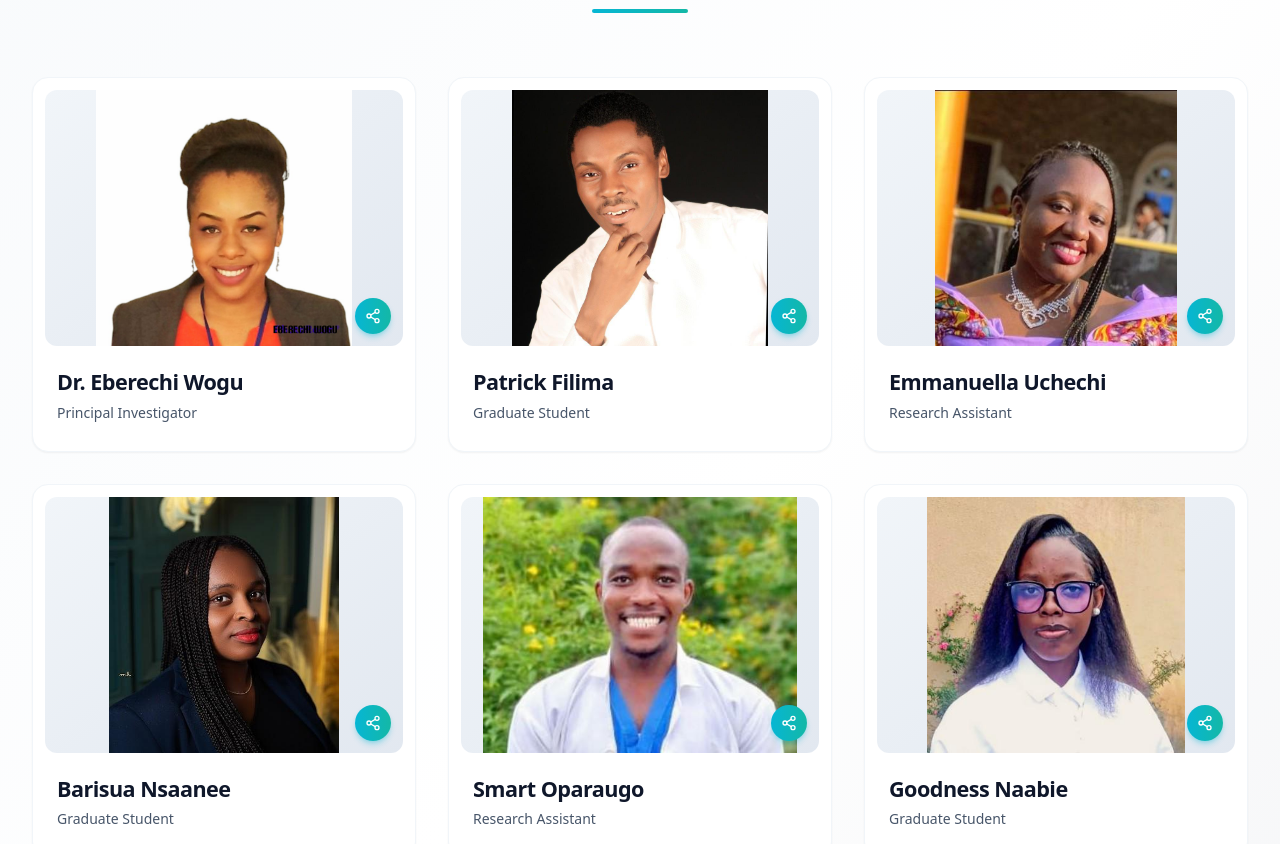
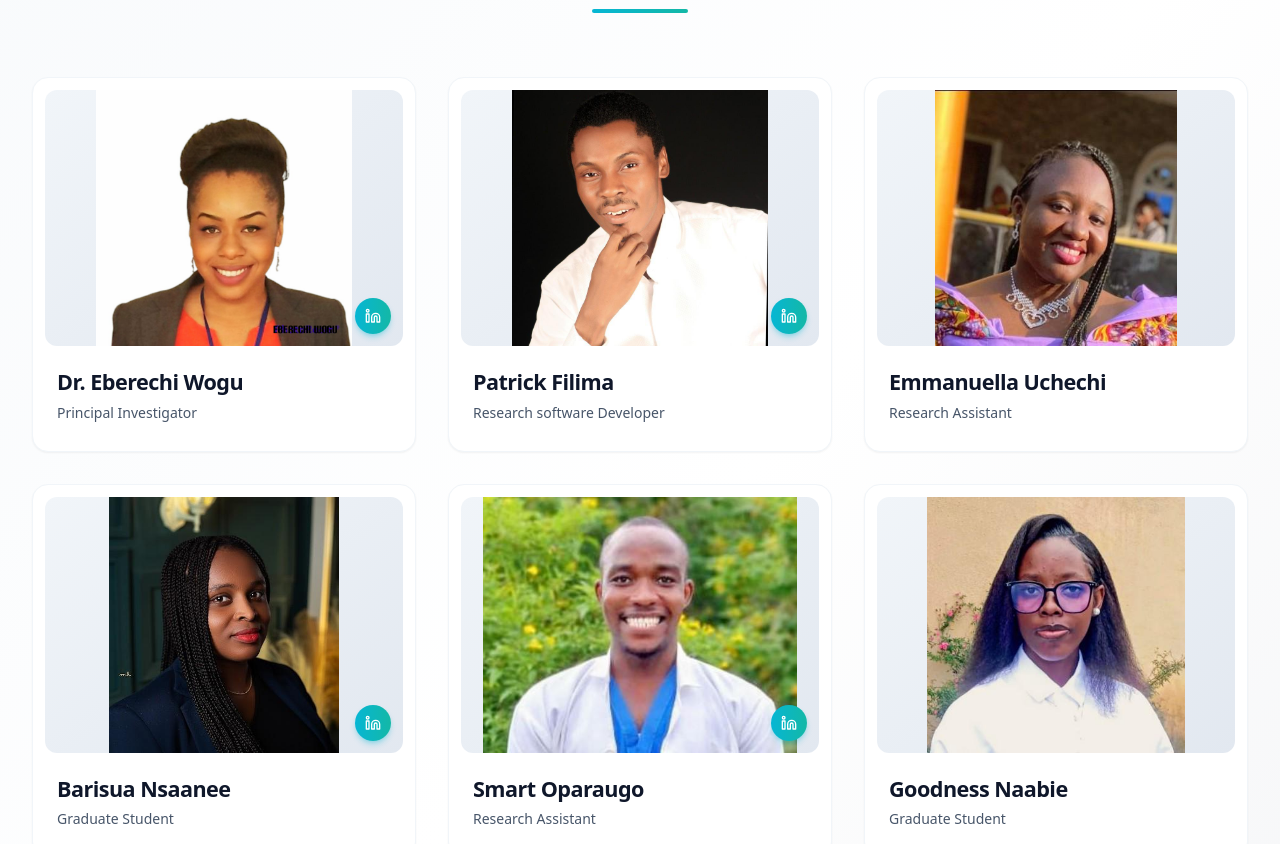
Before and after one commit to filimapatrick/And_lab, a React (Vite) app: page /about in a window 1280 px wide. Shown: the part 4293-5137 px from the top of the page. Built offline with nearby package versions, Linux system fonts and the light colour scheme.

Commit message:
added the linkedIn links

```diff
--- a/src/components/sections/Team.tsx
+++ b/src/components/sections/Team.tsx
@@ -1,4 +1,4 @@
-import { Share2 } from 'lucide-react';
+import { Linkedin } from 'lucide-react';
 import { motion } from 'framer-motion';
 
 export default function Team() {
@@ -6,37 +6,44 @@ export default function Team() {
     {
       name: "Dr. Eberechi Wogu",
       role: "Principal Investigator",
-      image: "/assets/team/Ebere.png"
+      image: "/assets/team/Ebere.png",
+      Linkedin: "https://www.linkedin.com/in/eberechi-wogu-55293819a/"
     },
     {
       name: "Patrick Filima",
-      role: "Graduate Student",
-      image: "/assets/team/patrick.jpg"
+      role: "Research software Developer",
+      image: "/assets/team/patrick.jpg",
+      Linkedin: "https://www.linkedin.com/in/patrick-filima-91450817b/"
     },
     {
       name: "Emmanuella Uchechi",
       role: "Research Assistant",
-      image: "/assets/team/Uchechi.jpg"
+      image: "/assets/team/Uchechi.jpg",
+      Linkedin: ""
     },
     {
       name: "Barisua Nsaanee",
       role: "Graduate Student",
-      image: "/assets/team/Barisua.jpg"
+      image: "/assets/team/Barisua.jpg",
+      Linkedin: "https://www.linkedin.com/in/barisua-nsaanee/"
     },
     {
       name: "Smart Oparaugo",
       role: "Research Assistant",
-      image: "/assets/team/Smart.jpg"
+      image: "/assets/team/Smart.jpg",
+      Linkedin: "https://www.linkedin.com/in/smart-chidi-oparaugo-275439144/"
     },
     {
       name: "Goodness Naabie",
       role: "Graduate Student",
-      image: "/assets/team/goodness.jpg"
+      image: "/assets/team/goodness.jpg",
+      Linkedin: ""
     },
       {
       name: "Joseph Duruh",
       role: "Research Intern",
-      image: "/assets/team/duruh.jpg"
+      image: "/assets/team/duruh.jpg",
+      Linkedin: "https://www.linkedin.com/in/joseph-duruh-124b78337/"
     },
 
   ];
@@ -82,13 +89,17 @@ export default function Team() {
                     </div>
                   )}
 
-                  <button
-                    type="button"
-                    aria-label={`Share profile of ${member.name}`}
-                    className="absolute right-3 bottom-3 w-9 h-9 rounded-full bg-gradient-to-r from-cyan-500 to-teal-500 text-white flex items-center justify-center shadow-md shadow-cyan-500/30"
-                  >
-                    <Share2 className="w-4 h-4" />
-                  </button>
+                  {member.Linkedin && (
+                    <a
+                      href={member.Linkedin}
+                      target="_blank"
+                      rel="noopener noreferrer"
+                      aria-label={`Visit ${member.name}'s LinkedIn profile`}
+                      className="absolute right-3 bottom-3 w-9 h-9 rounded-full bg-gradient-to-r from-cyan-500 to-teal-500 text-white flex items-center justify-center shadow-md shadow-cyan-500/30"
+                    >
+                      <Linkedin className="w-4 h-4" />
+                    </a>
+                  )}
                 </div>
 
                 <div className="px-3 pt-5 pb-4">
```
